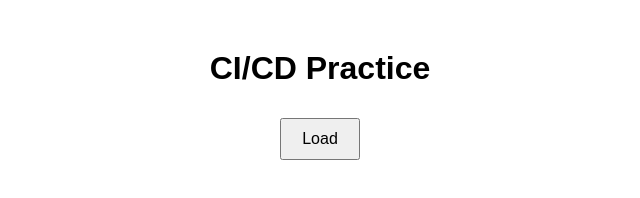
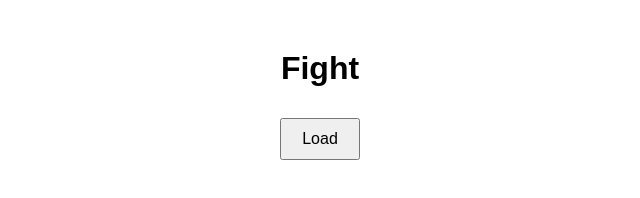
Before and after one commit to Raz-at/spartacus, a plain HTML site: page index.html in a window 1280 px wide. Shown: the whole page, without its empty margins (320-960 px from the left). Drawn offline with Linux system fonts and the light colour scheme.

Commit message:
deploy: 07f675eccb06300275bf80f4595b349bd88cbff7

```diff
--- a/index.html
+++ b/index.html
@@ -24,7 +24,7 @@
     </style>
 </head>
 <body>
-    <h1>CI/CD Practice</h1>
+    <h1>Fight</h1>
     <button id="deploymentBtn">Load</button>
 
     <div id="message"></div>
```
